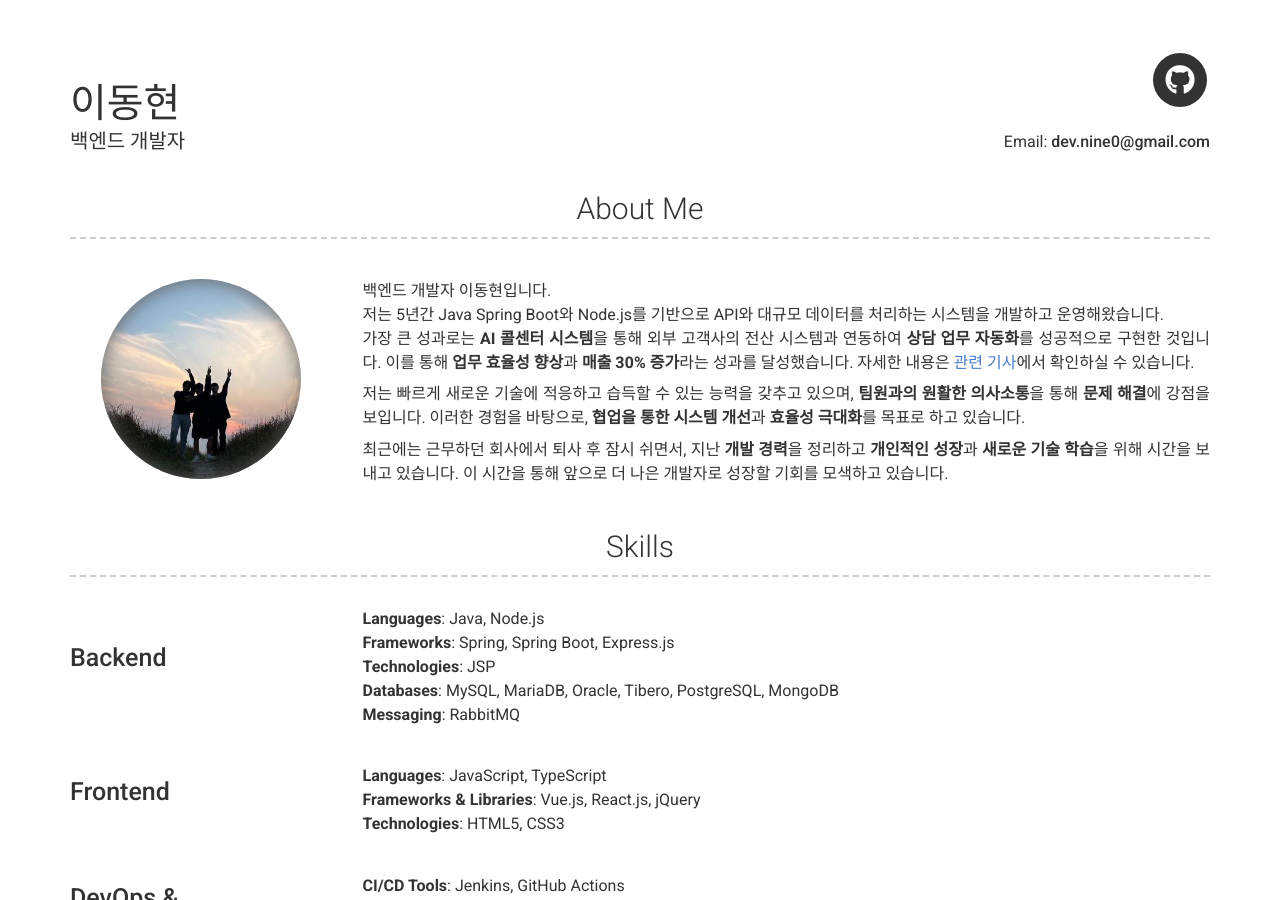
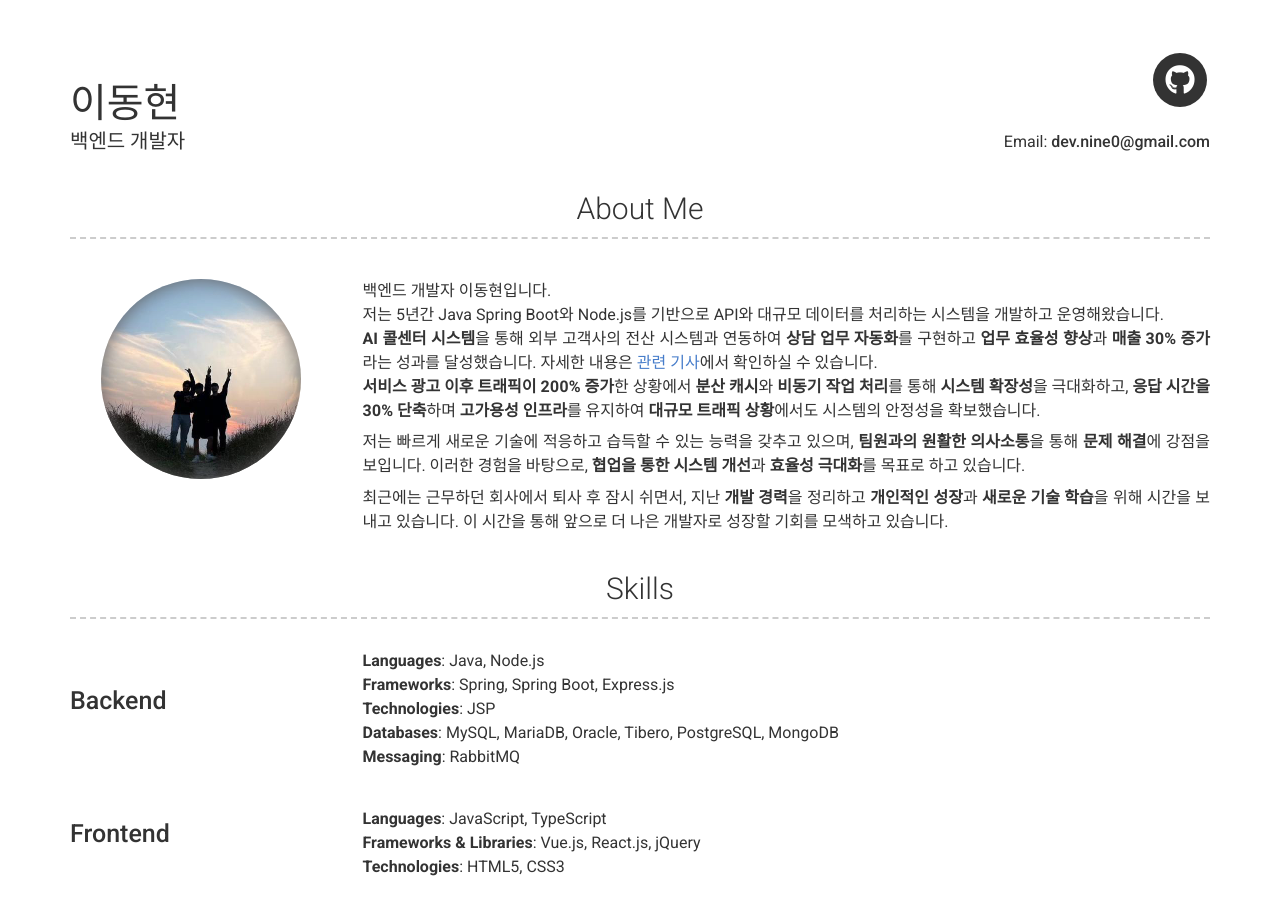
Before and after one commit to devnine-codes/devnine-codes.github.io, a Jekyll site: the page built from index.md, in a window 1280 px wide and 900 px high. Built offline with Jekyll 4.4.1, drawn with Linux system fonts in a browser that asks for light colours; nearby versions of some CDN libraries; comment, search, counter and statistics services are not loaded.

Commit message:
About 수정

```diff
--- a/_config.yml
+++ b/_config.yml
@@ -54,7 +54,8 @@ about_profile_image: images/profile.jpeg
 about_content: | # this will include new lines to allow paragraphs
   백엔드 개발자 이동현입니다.
   저는 5년간 Java Spring Boot와 Node.js를 기반으로 API와 대규모 데이터를 처리하는 시스템을 개발하고 운영해왔습니다.
-  가장 큰 성과로는 **AI 콜센터 시스템**을 통해 외부 고객사의 전산 시스템과 연동하여 **상담 업무 자동화**를 성공적으로 구현한 것입니다. 이를 통해 **업무 효율성 향상**과 **매출 30% 증가**라는 성과를 달성했습니다. 자세한 내용은 [관련 기사](https://www.newsprime.co.kr/news/article/?no=647335)에서 확인하실 수 있습니다.
+  **AI 콜센터 시스템**을 통해 외부 고객사의 전산 시스템과 연동하여 **상담 업무 자동화**를 구현하고 **업무 효율성 향상**과 **매출 30% 증가**라는 성과를 달성했습니다. 자세한 내용은 [관련 기사](https://www.newsprime.co.kr/news/article/?no=647335)에서 확인하실 수 있습니다.
+  **서비스 광고 이후 트래픽이 200% 증가**한 상황에서 **분산 캐시**와 **비동기 작업 처리**를 통해 **시스템 확장성**을 극대화하고, **응답 시간을 30% 단축**하며 **고가용성 인프라**를 유지하여 **대규모 트래픽 상황**에서도 시스템의 안정성을 확보했습니다.
 
   저는 빠르게 새로운 기술에 적응하고 습득할 수 있는 능력을 갖추고 있으며, **팀원과의 원활한 의사소통**을 통해 **문제 해결**에 강점을 보입니다. 이러한 경험을 바탕으로, **협업을 통한 시스템 개선**과 **효율성 극대화**를 목표로 하고 있습니다.
 
```
